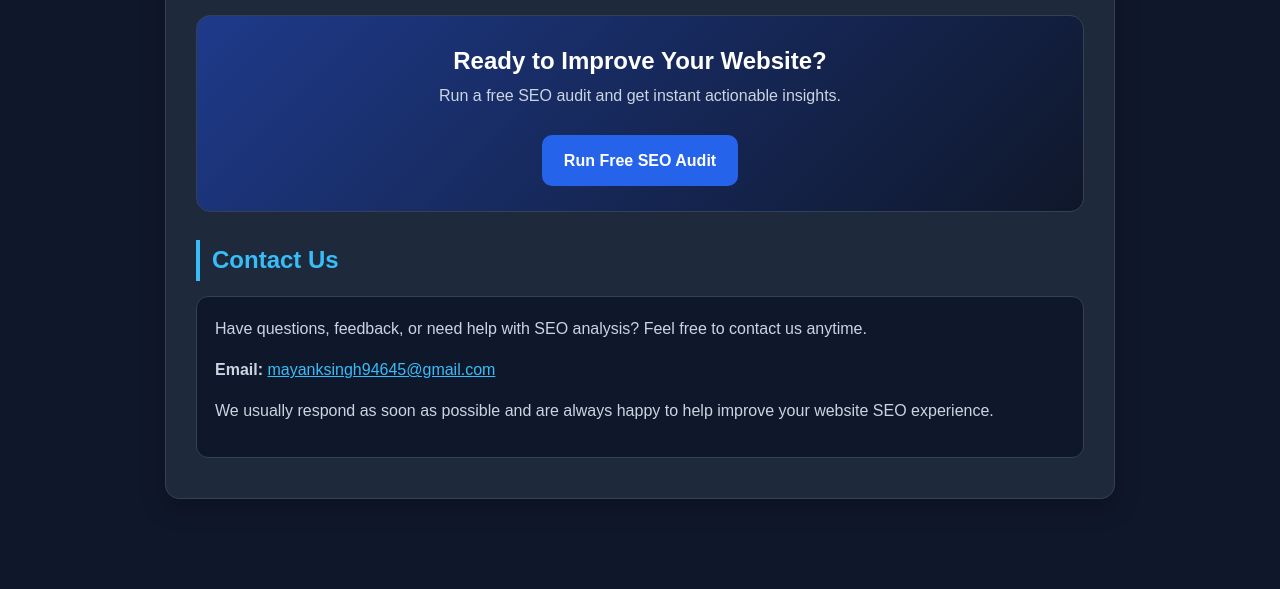
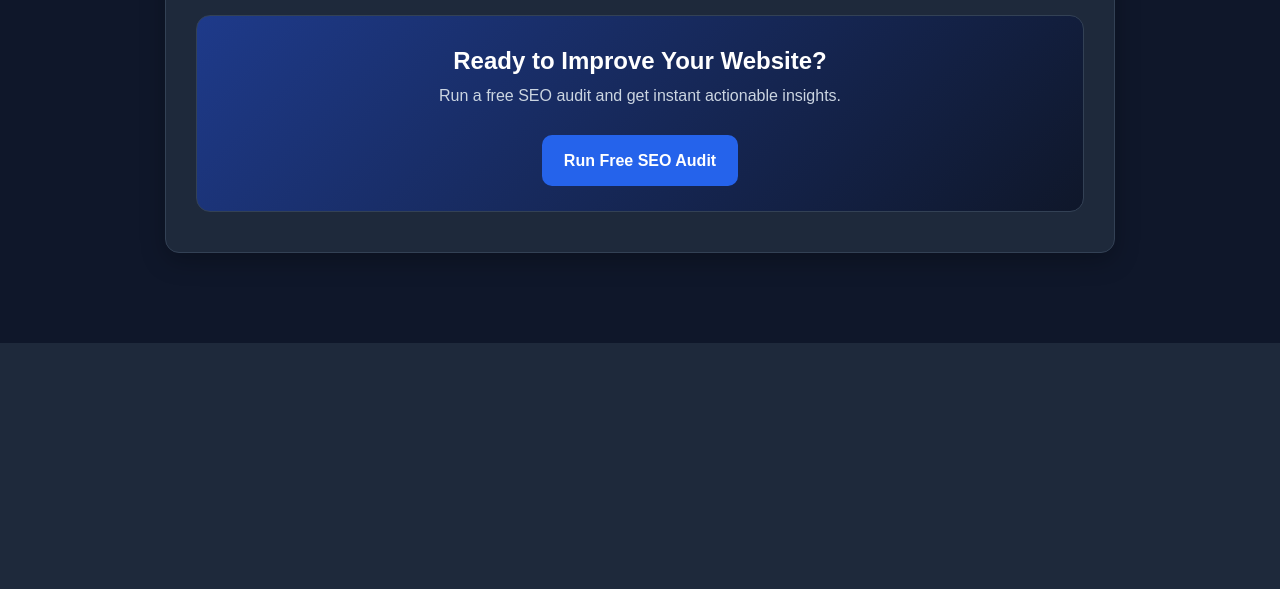
Before and after one commit to mayanksign/seo-audit-tool, a Python web app: template templates/about.html in a window 1280 px wide. Shown: the part 941-1530 px from the top of the page. After the commit the page ends 1284 px from the top, so only its background shows below. Run offline with Jinja, Linux system fonts and the light colour scheme; the template is opened without the code that fills it, so the values that code supplies are empty.

Commit message:
Update about.html

```diff
--- a/templates/about.html
+++ b/templates/about.html
@@ -186,25 +186,6 @@
     </div>
 
 
-<h2>Contact Us</h2>
-
-<div class="card">
-    <p>
-        Have questions, feedback, or need help with SEO analysis?
-        Feel free to contact us anytime.
-    </p>
-
-    <p>
-        <strong>Email:</strong>
-        <a href="mailto:mayanksingh94645@gmail.com"
-           style="color:#38bdf8;">
-           mayanksingh94645@gmail.com
-        </a>
-    </p>
-
-    <p>
-        We usually respond as soon as possible and are always happy to help improve your website SEO experience.
-    </p>
 </div>
 
 
```
